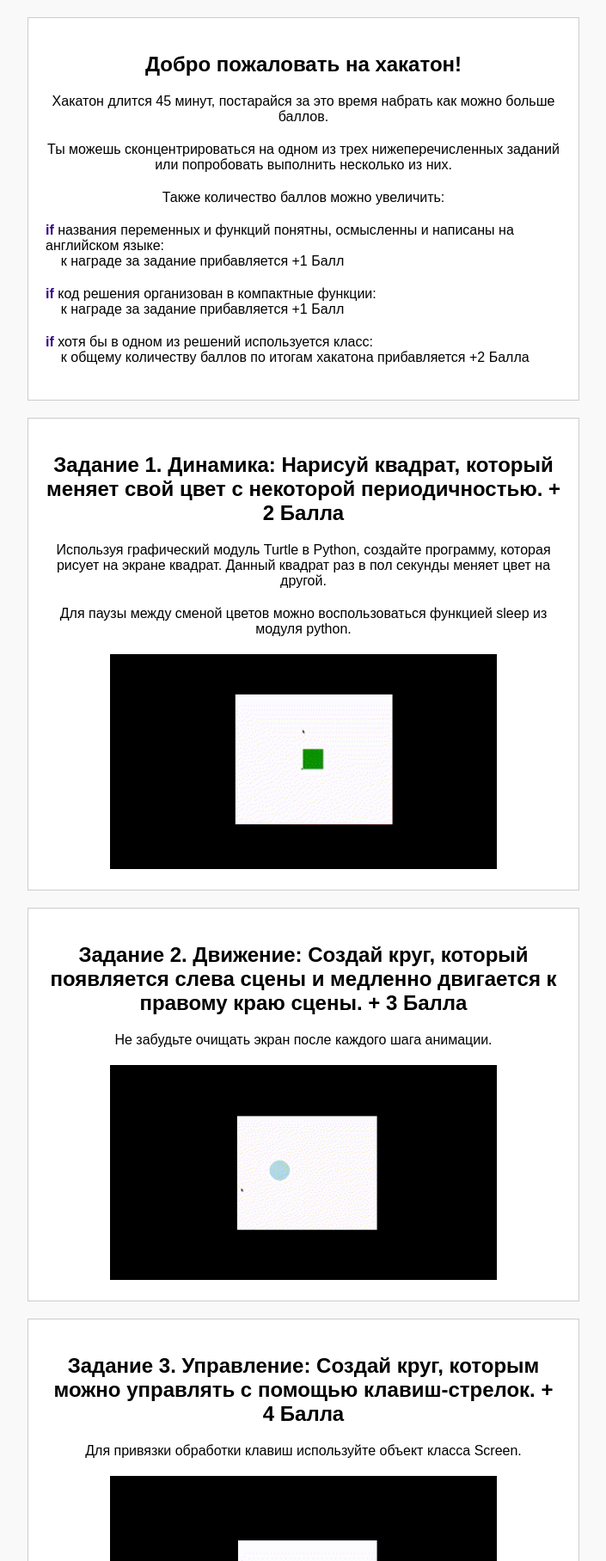
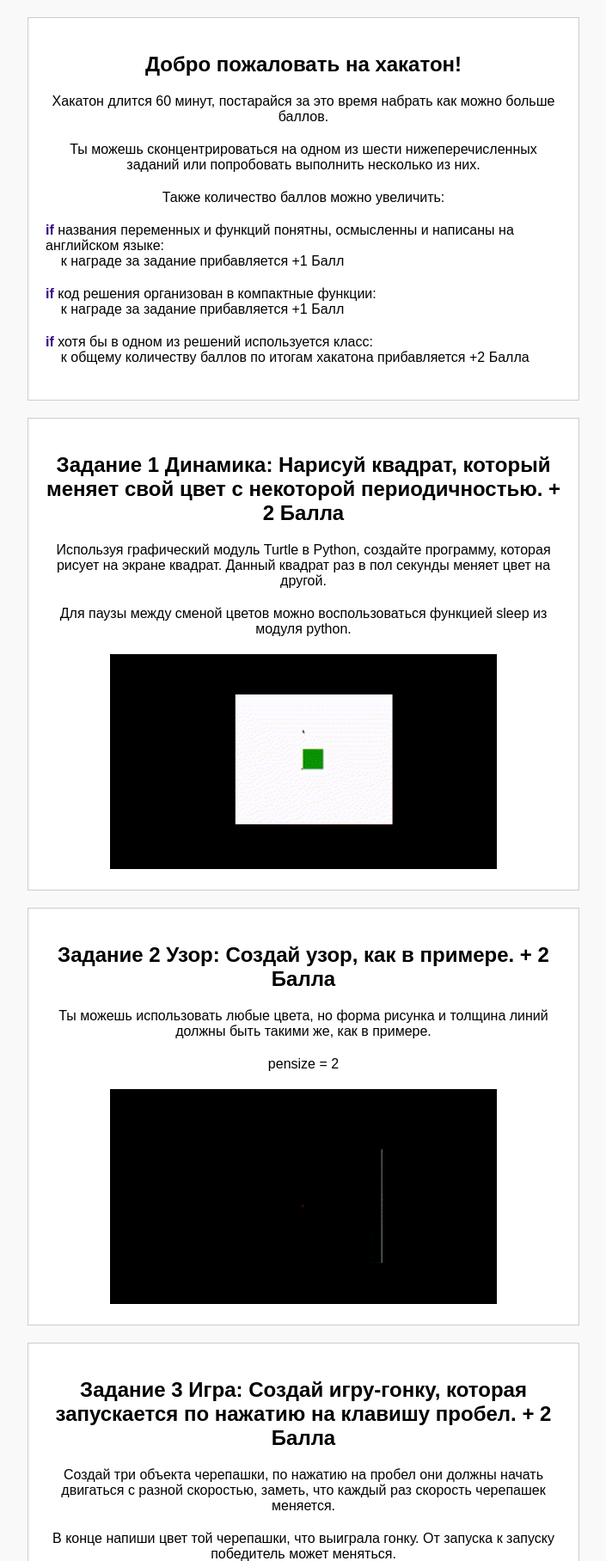
Before and after one commit to Tim-Sa/hackaton_landing, a FastAPI app: page / in a window 1280 px wide. Shown: the part 117-1933 px from the top of the page at 86% size, without its empty margins (287-992 px from the left). Run offline with FastAPI, Linux system fonts and the light colour scheme.

Commit message:
add two tasks

```diff
--- a/templates/index.html
+++ b/templates/index.html
@@ -61,8 +61,8 @@
     <main>
         <div class="task">
             <h2>Добро пожаловать на хакатон!</h2>
-            <p>Хакатон длится 45 минут, постарайся за это время набрать как можно больше баллов.</p>
-            <p>Ты можешь сконцентрироваться на одном из трех нижеперечисленных заданий или попробовать выполнить несколько из них.</p>
+            <p>Хакатон длится 60 минут, постарайся за это время набрать как можно больше баллов.</p>
+            <p>Ты можешь сконцентрироваться на одном из шести нижеперечисленных заданий или попробовать выполнить несколько из них.</p>
             <p>Также количество баллов можно увеличить:</p>
                 <p style="text-align: left;"><span class="highlight">if</span> названия переменных и функций понятны, осмысленны и написаны на английском языке:<br>&nbsp;&nbsp;&nbsp;&nbsp;к награде за задание прибавляется +1 Балл</p>
                 <p style="text-align: left;"><span class="highlight">if</span> код решения организован в компактные функции:<br>&nbsp;&nbsp;&nbsp;&nbsp;к награде за задание прибавляется +1 Балл</p>
@@ -70,21 +70,35 @@
         </div>
 
         <div class="task">
-            <h2>Задание 1. Динамика: Нарисуй квадрат, который меняет свой цвет с некоторой периодичностью. + 2 Балла</h2>
+            <h2>Задание 1 Динамика: Нарисуй квадрат, который меняет свой цвет с некоторой периодичностью. + 2 Балла</h2>
             <p>Используя графический модуль Turtle в Python, создайте программу, которая рисует на экране квадрат. Данный квадрат раз в пол секунды меняет цвет на другой.</p>
             <p>Для паузы между сменой цветов можно воспользоваться функцией sleep из модуля python.</p>
             <img src="static/Animation.gif" alt="Gif would be here..." style="width:450px;height:250px;">
+        </div>
+
+        <div class="task">
+            <h2>Задание 2 Узор: Создай узор, как в примере. + 2 Балла</h2>
+            <p>Ты можешь использовать любые цвета, но форма рисунка и толщина линий должны быть такими же, как в примере.</p>
+            <p>pensize = 2</p>
+            <img src="static/Art.gif" alt="Gif would be here..." style="width:450px;height:250px;">
+        </div>
+
+        <div class="task">
+            <h2>Задание 3 Игра: Создай игру-гонку, которая запускается по нажатию на клавишу пробел. + 2 Балла</h2>
+            <p>Создай три объекта черепашки, по нажатию на пробел они должны начать двигаться с разной скоростью, заметь, что каждый раз скорость черепашек меняется.</p>
+            <p>В конце напиши цвет той черепашки, что выиграла гонку. От запуска к запуску победитель может меняться.</p>
+            <img src="static/Race.gif" alt="Gif would be here..." style="width:450px;height:250px;">
 
         </div>
 
         <div class="task">
-            <h2>Задание 2. Движение: Создай круг, который появляется слева сцены и медленно двигается к правому краю сцены. + 3 Балла</h2>
+            <h2>Задание 4. Движение: Создай круг, который появляется слева сцены и медленно двигается к правому краю сцены. + 3 Балла</h2>
             <p>Не забудьте очищать экран после каждого шага анимации.</p>
             <img src="static/Move.gif" alt="Gif would be here..." style="width:450px;height:250px;">
         </div>
 
         <div class="task">
-            <h2>Задание 3. Управление: Создай круг, которым можно управлять с помощью клавиш-стрелок. + 4 Балла</h2>
+            <h2>Задание 5. Управление: Создай круг, которым можно управлять с помощью клавиш-стрелок. + 4 Балла</h2>
             <p>Для привязки обработки клавиш используйте объект класса Screen.</p>
             <img src="static/Control.gif" alt="Gif would be here..." style="width:450px;height:250px;">
         </div>
```
Also changed, not shown: static/Art.gif (added), static/Race.gif (added).
